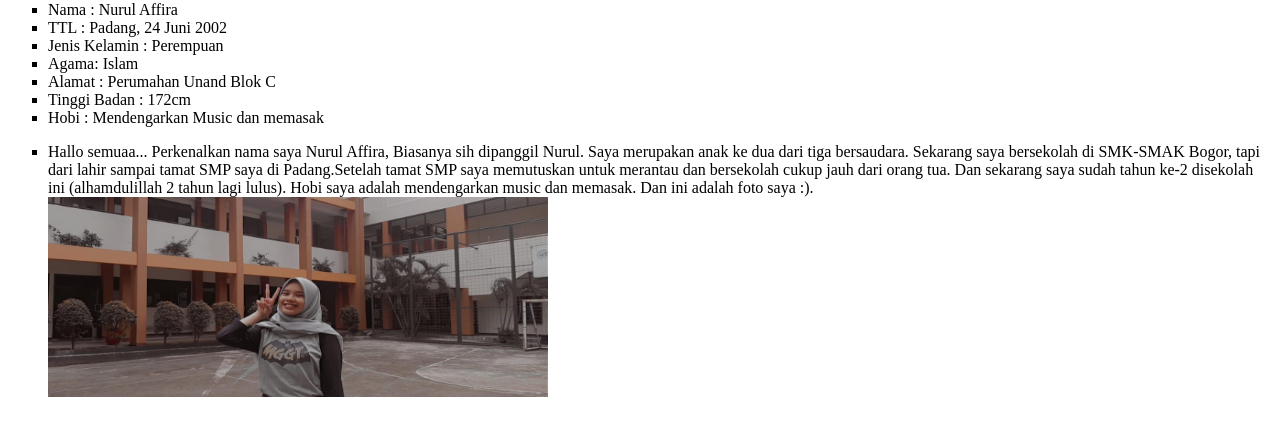
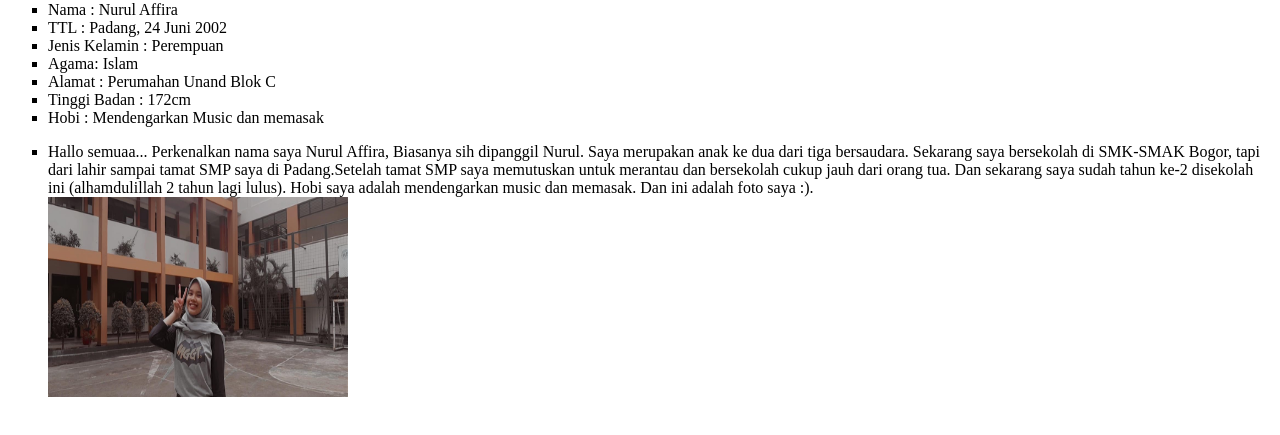
Before and after one commit to NurulAffira/NurulAffira.github.io, a plain HTML site: page index.html in a window 1280 px wide. Shown: the part 79-514 px from the top of the page. Drawn offline with Linux system fonts and the light colour scheme.

Commit message:
Update index.html

```diff
--- a/index.html
+++ b/index.html
@@ -15,6 +15,6 @@
 		<blockquote></blockquote>
 		<li>Hallo semuaa... Perkenalkan nama saya Nurul Affira, Biasanya sih dipanggil Nurul. Saya merupakan anak ke dua dari tiga bersaudara. Sekarang saya bersekolah di SMK-SMAK Bogor, tapi dari lahir sampai tamat SMP saya di Padang.Setelah tamat SMP saya memutuskan untuk merantau dan bersekolah cukup jauh dari orang tua. Dan sekarang saya sudah tahun ke-2 disekolah ini (alhamdulillah 2 tahun lagi lulus). Hobi saya adalah mendengarkan music dan memasak. Dan ini adalah foto saya :).  </li>
 
-<img src="6772C807-5F39-4F34-A540-3932DF036D72.jpeg" width="500" height="200">
+<img src="6772C807-5F39-4F34-A540-3932DF036D72.jpeg" width="300" height="200">
 </body>
 </html>
```
